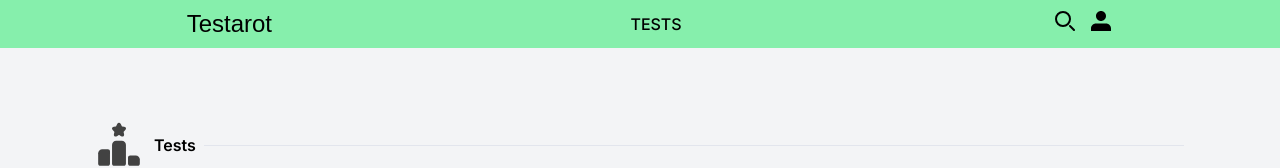
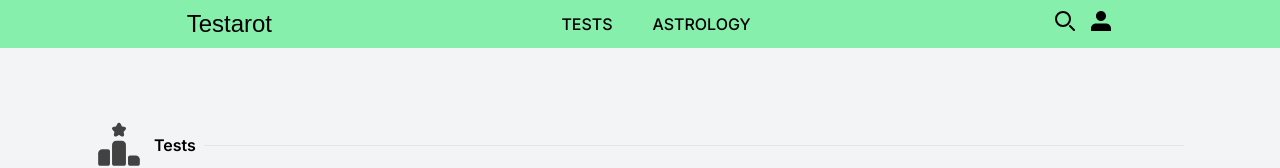
Before and after one commit to ozan1535/test-app, a Next.js app: page / in a window 1280 px wide. Shown: the top 168 px of the page. Built offline with nearby package versions, Linux system fonts and the light colour scheme; no server answers; the database is empty; a web font is replaced by a local one.

Commit message:
Add astrology page to nav

```diff
--- a/src/components/Header/headerItems.ts
+++ b/src/components/Header/headerItems.ts
@@ -16,10 +16,10 @@ export const getHeaderMenu = (session: Session | null) => {
       name: "TESTS",
       hasDropdown: true,
     },
-    /*  {
-      href: "/2",
-      name: "BLOG",
-    }, */
+    {
+      href: "/astrology",
+      name: "ASTROLOGY",
+    },
   ];
 
   if (session?.user && session?.user.email === "ozanbilgic1535@gmail.com") {
```
